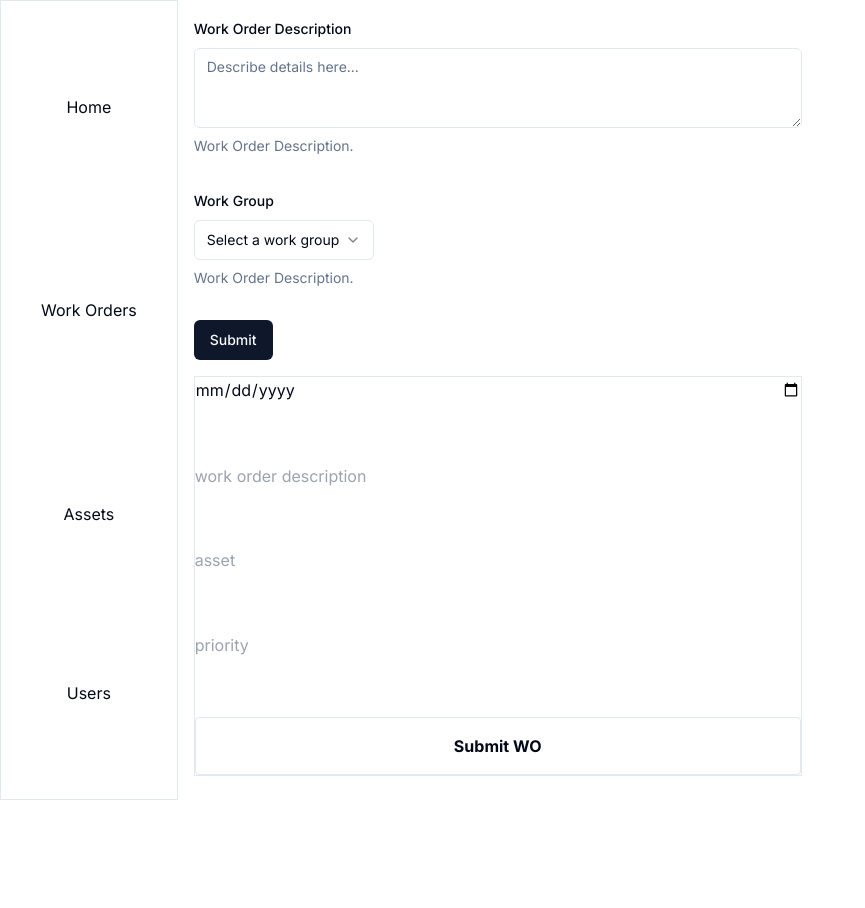
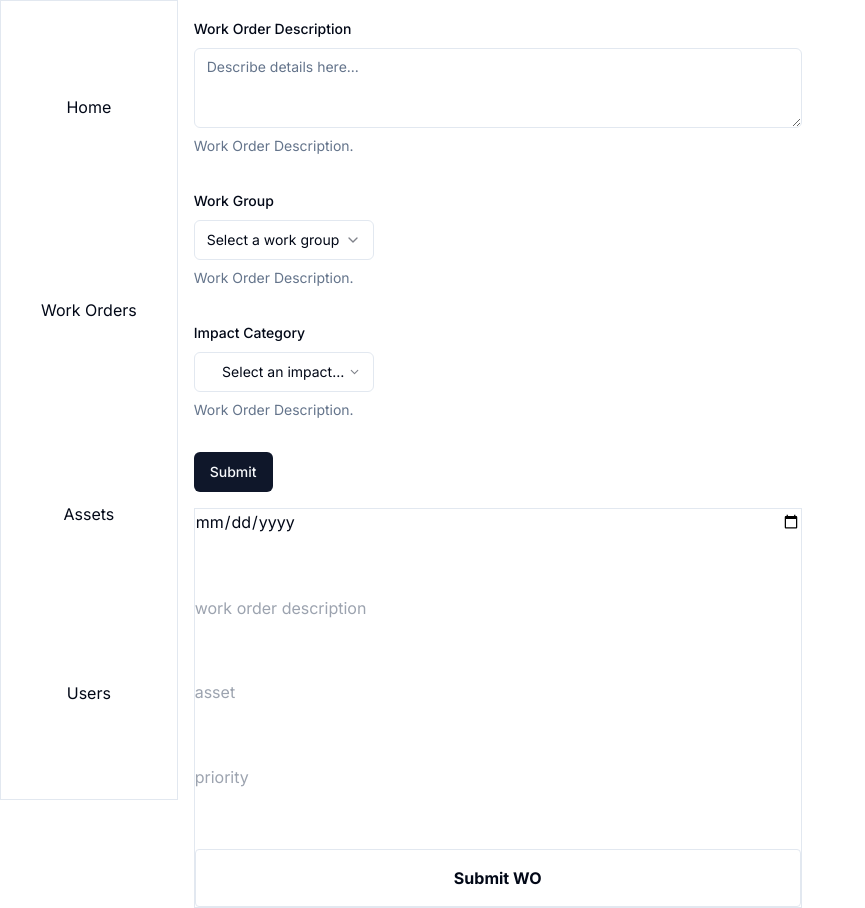
Before and after one commit to rrenn45/ProjMaint, a Next.js app in the folder workorder/: page /work_orders/create in a window 1280 px wide. Shown: the whole page, without its empty margins (0-865 px from the left). Before the commit the page ends 800 px from the top, so only its background shows below. Built offline with nearby package versions, Linux system fonts and the light colour scheme.

Commit message:
added new category field

```diff
--- a/workorder/app/work_orders/create/workorderForm.tsx
+++ b/workorder/app/work_orders/create/workorderForm.tsx
@@ -30,7 +30,8 @@ const formSchema = z.object({
   workorder_descript: z.string().min(10, {
     message: "Description must be at least 10 characters.",
   }),
-  work_group:z.string().min(19)
+  work_group:z.string().min(2),
+  impact_category:z.string().min(2),
 })
 
 export function WorkOrderForm() {
@@ -39,7 +40,8 @@ export function WorkOrderForm() {
     resolver: zodResolver(formSchema),
     defaultValues: {
       workorder_descript: "",
-      work_group:""
+      work_group:"",
+      impact_category:"",
     },
   })
 
@@ -98,6 +100,36 @@ export function WorkOrderForm() {
             </FormItem>
           )}
         />
+        <FormField
+          control={form.control}
+          name="impact_category"
+          render={({ field }) => (
+            <FormItem>
+              <FormLabel>Impact Category</FormLabel>
+              <FormControl>
+              <Select>
+      <SelectTrigger className="w-[180px]">
+        <SelectValue placeholder="Select an impact category" />
+      </SelectTrigger>
+      <SelectContent>
+        <SelectGroup>
+          <SelectLabel>Impact Categories</SelectLabel>
+          <SelectItem value="environmental">Environmental</SelectItem>
+          <SelectItem value="safety">Safety</SelectItem>
+          <SelectItem value="production">Production</SelectItem>
+          <SelectItem value="regulatory">Regulatory</SelectItem>
+
+        </SelectGroup>
+      </SelectContent>
+    </Select>
+              </FormControl>
+              <FormDescription>
+                Work Order Description.
+              </FormDescription>
+              <FormMessage />
+            </FormItem>
+          )}
+        />
         <Button type="submit">Submit</Button>
       </form>
     </Form>
```
